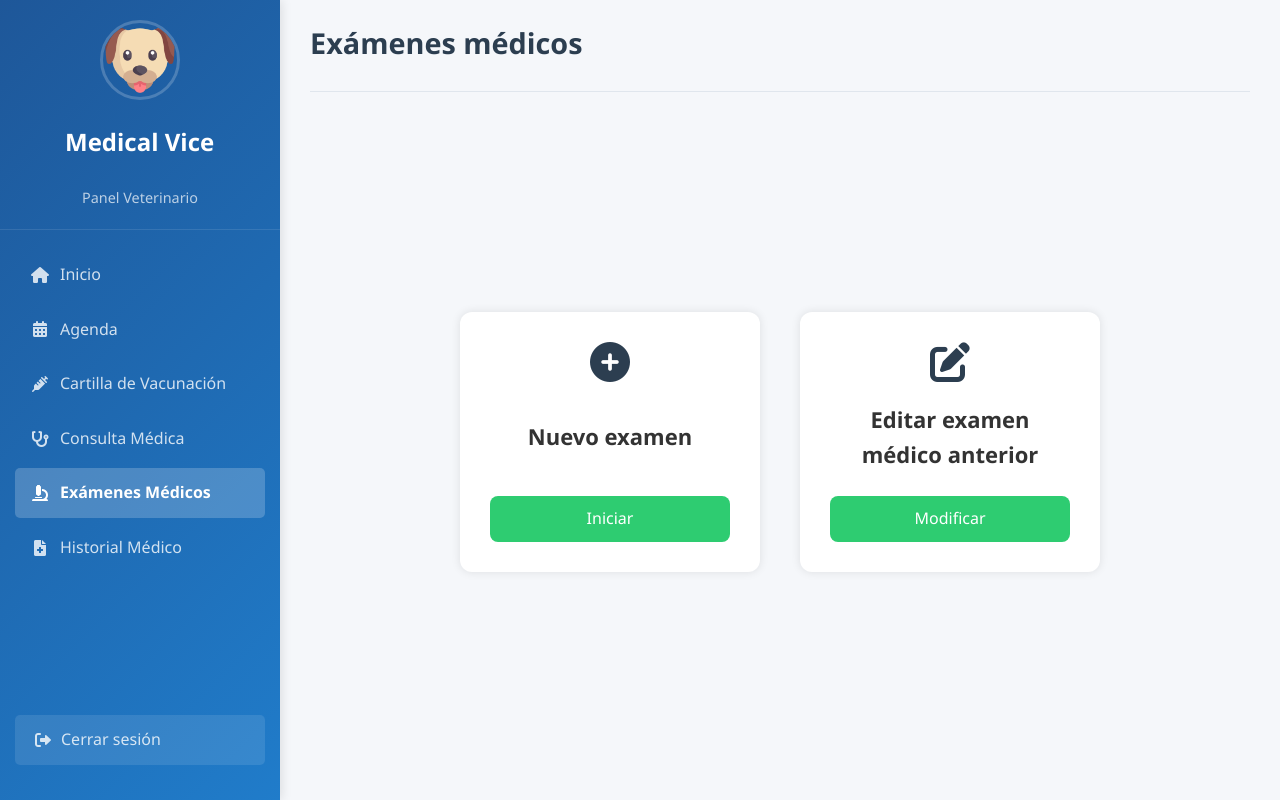
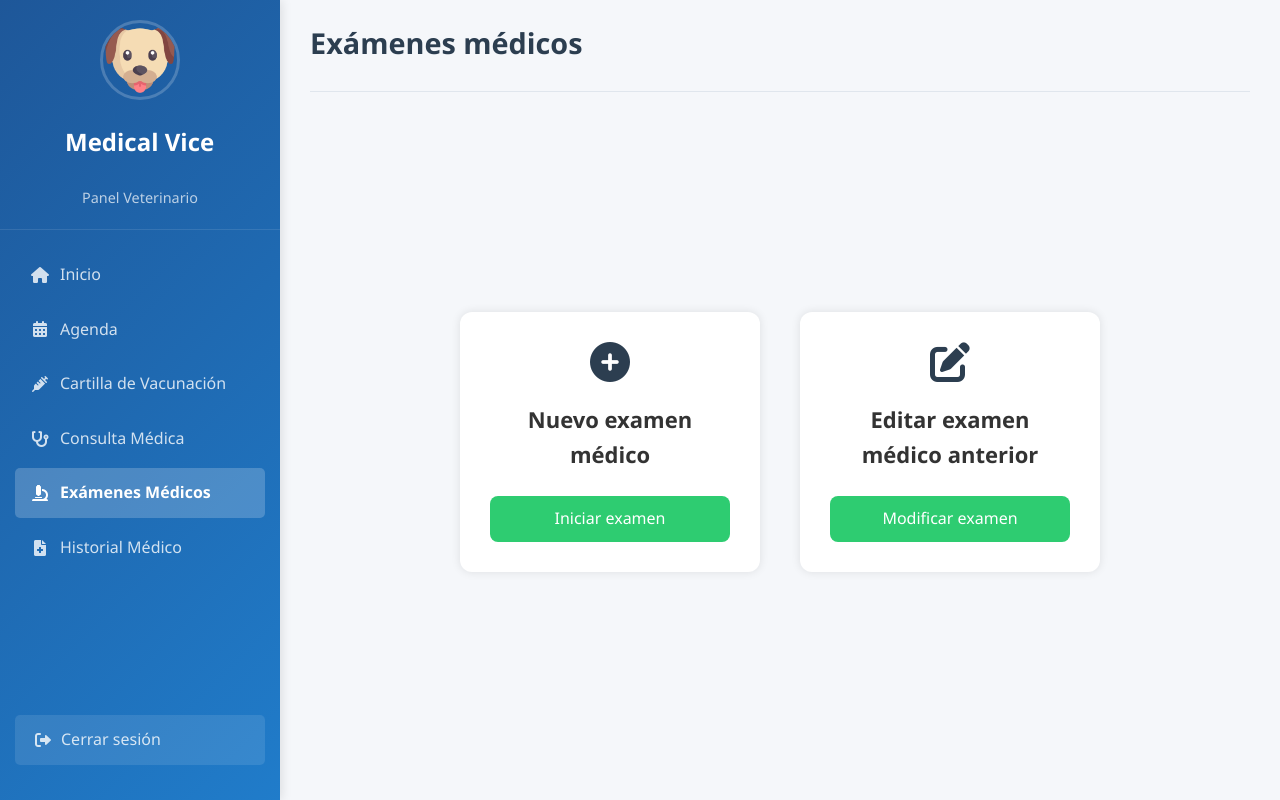
Before and after one commit to PedroArrivasplata/PetInformationManagementSystem, a PHP site: page /repo_Oficial/5_0_examenes_medicos.php in a window 1280 px wide. Run offline with PHP 8.4, Linux system fonts and the light colour scheme.

Commit message:
Cambiar palabras en las paginas para mejor comunicacion de ideasal usuario

```diff
--- a/public/pages/3_0_cartilla_vacunacion.php
+++ b/public/pages/3_0_cartilla_vacunacion.php
@@ -38,12 +38,12 @@
                 <div class="consulta-box">
                     <i class="fas fa-plus-circle"></i>
                     <h2>Nueva cartilla</h2>
-                    <a href="3_1_nueva_cartilla.php">Iniciar Consulta</a>
+                    <a href="3_1_nueva_cartilla.php">Iniciar cartilla</a>
                 </div>
                 <div class="consulta-box">
                     <i class="fas fa-edit"></i>
                     <h2>Editar cartilla anterior</h2>
-                    <a href="3_2_modificar.php">Modificar consulta</a>
+                    <a href="3_2_modificar.php">Modificar cartilla</a>
                 </div>
             </div>
         </div>
--- a/public/pages/5_0_examenes_medicos.php
+++ b/public/pages/5_0_examenes_medicos.php
@@ -35,13 +35,13 @@
             <div class="consulta-container">
                 <div class="consulta-box">
                     <i class="fas fa-plus-circle"></i>
-                    <h2>Nuevo examen</h2>
-                    <a href="5_1_nuevo_examen_medico.php">Iniciar</a>
+                    <h2>Nuevo examen médico</h2>
+                    <a href="5_1_nuevo_examen_medico.php">Iniciar examen</a>
                 </div>
                 <div class="consulta-box">
                     <i class="fas fa-edit"></i>
                     <h2>Editar examen médico anterior</h2>
-                    <a href="5_2_modificar.php">Modificar</a>
+                    <a href="5_2_modificar.php">Modificar examen</a>
                 </div>
             </div>
         </div>
```
